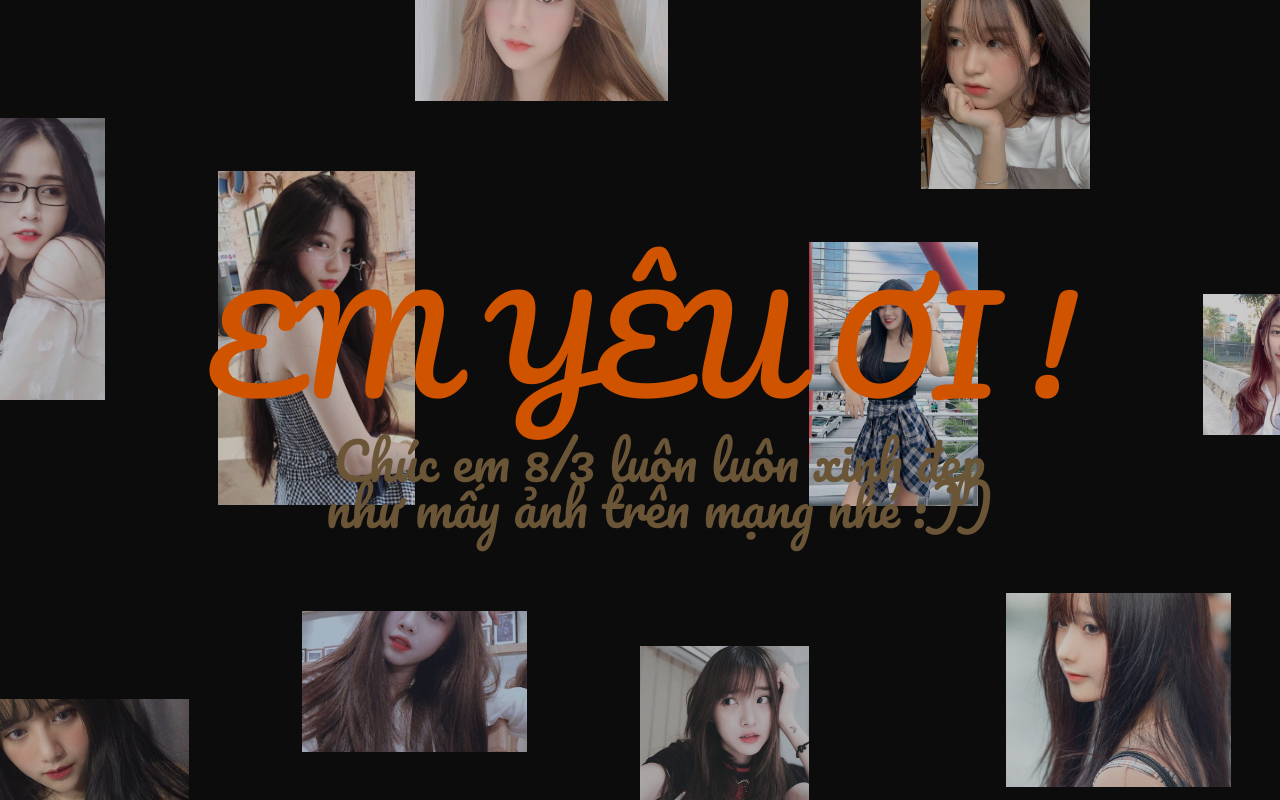
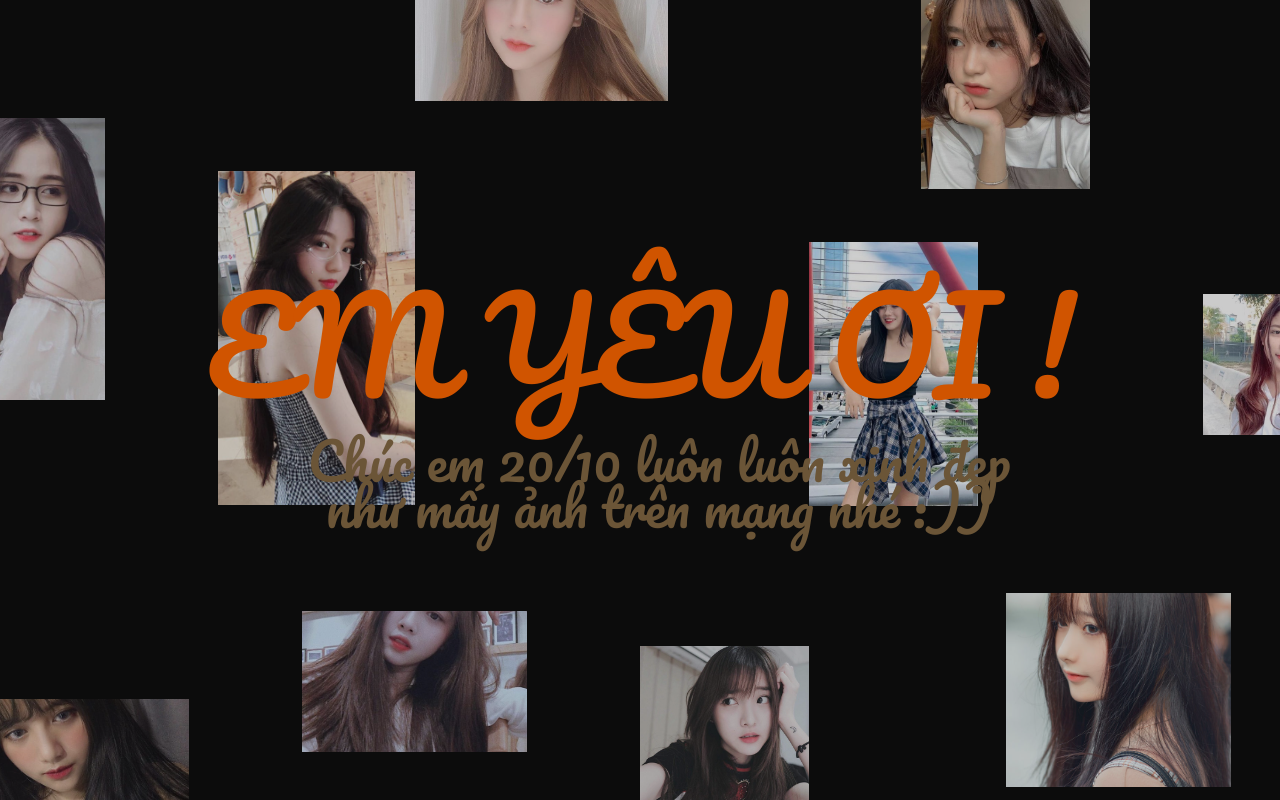
Before and after one commit to womenDay/ChanHi, a plain HTML site: page index.html in a window 1280 px wide. Drawn offline with Linux system fonts and the light colour scheme; a web font is replaced by a local one.

Commit message:
Update index.html
Signed-off-by: womenDay <45395107+womenDay@users.noreply.github.com>

```diff
--- a/index.html
+++ b/index.html
@@ -3,7 +3,7 @@
 	<head>
 		<meta charset="UTF-8">
 		<meta name="viewport" content="width=device-width, initial-scale=1">
-		<title>Chúc mừng WonmenDay 8/3</title>
+		<title>Chúc mừng WonmenDay 20/10</title>
 		<link rel="shortcut icon" href="./rose.png">
 		<link rel="stylesheet" href="https://use.typekit.net/eqx3jwb.css">
 		<link rel="stylesheet" type="text/css" href="./style.css">
@@ -40,12 +40,12 @@ supportsCssVars() || alert("Please view this demo in a modern browser that suppo
 				</h2>
 				<h2 class="content__title no-select">
 				</h2>
-				<h2 class="content__title no-select">
-					<span class="content__title-sub">Chúc em 8/3 luôn luôn xinh đẹp </span>
-				</h2>
-				<h2 class="content__title no-select">
+				<h3 class="content__title no-select">
+					<span class="content__title-sub">Chúc em 20/10 luôn luôn xinh đẹp </span>
+				</h3>
+				<h3 class="content__title no-select">
 					<span class="content__title-sub"> như mấy ảnh trên mạng nhé :)) </span>
-				</h2>
+				</h3>
 			</div>
 		</main>
         <svg class="cursor" width="80" height="80" viewBox="0 0 80 80">
```
